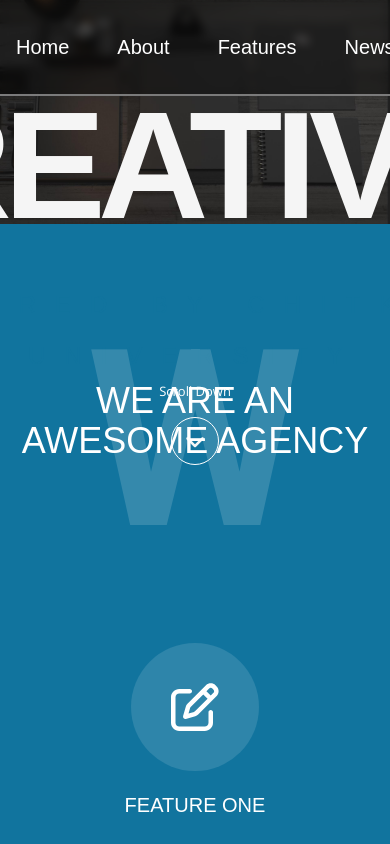
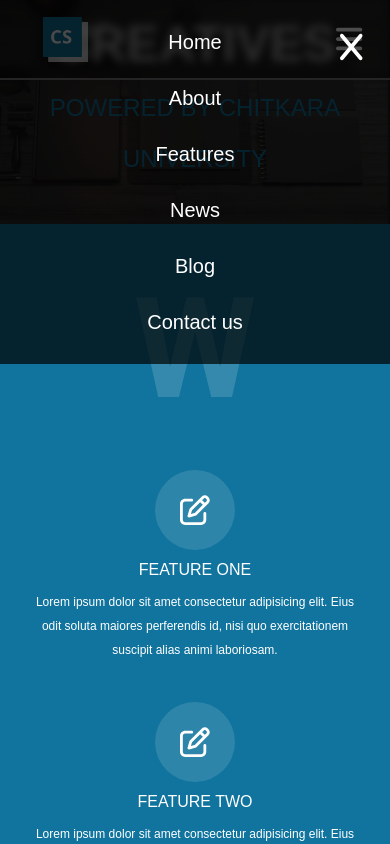
Before and after one commit to ItsRudraksh/React-Project, a React (Vite) app: page / in a window 390 px wide. Built offline with nearby package versions, Linux system fonts and the light colour scheme; a small style sheet from the web is missing.

Commit message:
responsive done

```diff
--- a/package.json
+++ b/package.json
@@ -20,6 +20,7 @@
     "react": "^18.2.0",
     "react-dom": "^18.2.0",
     "react-hook-form": "^7.51.4",
+    "react-responsive": "^10.0.0",
     "react-router-dom": "^6.23.1",
     "sort-by": "^0.0.2"
   },
--- a/src/components/Constants.jsx
+++ b/src/components/Constants.jsx
@@ -4,7 +4,11 @@ import { faPenToSquare } from "@fortawesome/free-regular-svg-icons";
 export const QuickActionItem = ({ children }) => {
   return (
     <div className="flex items-center justify-center gap-4">
-      <FontAwesomeIcon icon={faPenToSquare} color="white" fontSize={60} />
+      <FontAwesomeIcon
+        icon={faPenToSquare}
+        color="white"
+        className="text-[60px] sm:text-5xl"
+      />
       <p className="text-sm leading-6 text-white font-gotham">{children}</p>
     </div>
   );
@@ -19,13 +23,13 @@ export const SectionHeader = ({
   return (
     <div className="relative flex flex-col items-center justify-center px-8 w-full">
       <h1
-        className={`text-[15.438rem] uppercase text-${color} font-roboto font-bold opacity-15 relative`}
+        className={`text-[15.438rem] uppercase text-${color} font-roboto font-bold opacity-15 relative sm:text-[140px]`}
       >
         {letter}
       </h1>
       {sentence && (
         <h1
-          className={`text-4xl text-${color} uppercase font-medium font-gotham text-center absolute top-2/4 -translate-y-3/4`}
+          className={`text-4xl text-${color} uppercase font-medium font-gotham text-center absolute xl:top-2/4 -translate-y-3/4 sm:hidden md:hidden`}
         >
           {sentence}
         </h1>
@@ -36,13 +40,106 @@ export const SectionHeader = ({
 };
 
 export const FeatureItem = ({ icon, title, description }) => (
-  <article className="flex flex-col items-center justify-center text-center text-white gap-4">
-    <div className="w-32 h-32 rounded-full bg-[#2e85aa] flex items-center justify-center">
-      <FontAwesomeIcon icon={icon} className="text-5xl" />
+  <article className="flex flex-col items-center justify-center text-center text-white gap-4 sm:gap-2 md:gap-2">
+    <div className="w-32 h-32 rounded-full bg-[#2e85aa] flex items-center justify-center sm:w-20 sm:h-20 md:w-24 md:h-24">
+      <FontAwesomeIcon
+        icon={icon}
+        className="text-5xl sm:text-3xl md:text-4xl"
+      />
     </div>
-    <h3 className="text-xl uppercase leading-9 font-medium font-gotham">
+    <h3 className="text-xl uppercase leading-9 font-medium font-gotham sm:text-base">
       {title}
     </h3>
     <p className="text-xs leading-6 font-gotham max-w-xs">{description}</p>
   </article>
 );
+
+import { useState, useRef, useEffect } from "react";
+import { Link } from "react-router-dom";
+import {
+  faFacebookF,
+  faSkype,
+  faTwitter,
+  faLinkedinIn,
+} from "@fortawesome/free-brands-svg-icons";
+import { faBars, faX } from "@fortawesome/free-solid-svg-icons";
+
+export const MobileHeader = ({ navLinks, iconLinks, handleClick }) => {
+  const [isMenuOpen, setIsMenuOpen] = useState(false);
+  const menuRef = useRef(null);
+
+  const handleClickOutside = (event) => {
+    if (menuRef.current && !menuRef.current.contains(event.target)) {
+      setIsMenuOpen(false);
+    }
+  };
+
+  useEffect(() => {
+    if (isMenuOpen) {
+      document.addEventListener("mousedown", handleClickOutside);
+    } else {
+      document.removeEventListener("mousedown", handleClickOutside);
+    }
+
+    return () => {
+      document.removeEventListener("mousedown", handleClickOutside);
+    };
+  }, [isMenuOpen]);
+
+  return (
+    <nav
+      ref={menuRef}
+      className="flex flex-row gap-12 flex-grow items-center justify-center h-full sm:justify-end sm:pr-3 md:justify-end md:pr-10"
+    >
+      <ul
+        id="nav-links"
+        className={`flex flex-row gap-12 list-none items-center text-white h-full sm:flex-col sm:fixed sm:top-0 sm:left-0 sm:bg-[rgba(0,0,0,0.7)] sm:h-auto sm:w-full sm:py-5 sm:transition-transform sm:duration-300 sm:transform ${
+          isMenuOpen ? "sm:translate-y-0" : "sm:-translate-y-full"
+        } sm:gap-3 md:flex-col md:fixed md:top-0 md:left-0 md:bg-[rgba(0,0,0,0.7)] md:h-auto md:w-full md:py-5 md:transition-transform md:duration-300 md:transform ${
+          isMenuOpen ? "md:translate-y-0" : "md:-translate-y-full"
+        } md:gap-3`}
+      >
+        <FontAwesomeIcon
+          icon={faX}
+          className="hidden sm:block md:block absolute right-7 top-8 text-3xl cursor-pointer md:right-14"
+          onClick={() => setIsMenuOpen(false)}
+        />
+        {navLinks.map((link, index) => (
+          <li
+            key={index}
+            className="flex items-center h-full border-0 transition-all ease-in-out text-xl font-myriad-pro hover:border-b-8 border-b-[#11749e] cursor-pointer sm:border-0 sm:py-2 md:border-0 md:py-2"
+          >
+            <Link
+              to={{ pathname: "/", hash: link.href }}
+              onClick={(e) => handleClick(e, link.href)}
+            >
+              {link.text}
+            </Link>
+          </li>
+        ))}
+      </ul>
+      {!isMenuOpen && (
+        <FontAwesomeIcon
+          id="menu-bar"
+          icon={faBars}
+          className="hidden text-white text-3xl cursor-pointer sm:block md:block"
+          onClick={() => setIsMenuOpen(true)}
+        />
+      )}
+      <ul
+        id="icon-links"
+        className="flex flex-row gap-6 text-white text-xl sm:hidden md:hidden"
+      >
+        {iconLinks.map((link, index) => (
+          <li key={index}>
+            <a href={link.href} target="_blank" rel="noopener noreferrer">
+              <FontAwesomeIcon icon={link.icon} />
+            </a>
+          </li>
+        ))}
+      </ul>
+    </nav>
+  );
+};
+
+export default MobileHeader;
--- a/src/components/Features.jsx
+++ b/src/components/Features.jsx
@@ -96,10 +96,10 @@ const Features = () => {
   return (
     <section
       id="features"
-      className="w-full h-max bg-[#11749e] flex flex-col items-center justify-center gap-4 py-8"
+      className="w-full h-max bg-[#11749e] flex flex-col items-center justify-center gap-4 py-8 sm:py-5"
     >
       <SectionHeader letter="W" sentence="We are an awesome agency" />
-      <div className="flex gap-10 flex-wrap justify-center">
+      <div className="flex gap-10 flex-wrap justify-center md:grid md:grid-cols-2 md:px-4 lg:grid lg:grid-cols-2 lg:px-4">
         {featuresData.map((feature, index) => (
           <FeatureItem
             key={index}
--- a/src/components/Header.jsx
+++ b/src/components/Header.jsx
@@ -6,6 +6,8 @@ import {
   faTwitter,
   faLinkedinIn,
 } from "@fortawesome/free-brands-svg-icons";
+import { useMediaQuery } from "react-responsive";
+import { MobileHeader } from "./Constants"; // Import the MobileHeader component
 
 const Header = () => {
   const navLinks = [
@@ -23,7 +25,9 @@ const Header = () => {
     { href: "https://www.skype.com/en/", icon: faSkype },
     { href: "https://www.linkedin.com/home", icon: faLinkedinIn },
   ];
+
   const navigate = useNavigate();
+
   const handleClick = (e, href) => {
     e.preventDefault();
     navigate(`${href}`);
@@ -34,9 +38,11 @@ const Header = () => {
     }
   };
 
+  const isSmallOrMedium = useMediaQuery({ query: "(max-width: 1023px)" });
+
   return (
-    <div className="w-full h-24 bg-[rgba(0,0,0,0.4)] px-4 flex items-center justify-between border-b-2 border-b-[#7b7b7b] fixed top-0 z-10 backdrop-blur-sm">
-      <div className="w-1/5 flex items-center justify-end">
+    <div className="w-full h-24 bg-[rgba(0,0,0,0.4)] px-4 items-center flex justify-between border-b-2 border-b-[#7b7b7b] fixed top-0 z-10 backdrop-blur-sm sm:h-20 md:h-20">
+      <div className="w-1/5 flex items-center justify-end lg:justify-center">
         <Link
           to={{ pathname: "/", hash: "#home" }}
           onClick={(e) => handleClick(e, "#home")}
@@ -44,13 +50,18 @@ const Header = () => {
           <img
             src="/Images/Logo.png"
             alt="Logo"
-            width={67}
-            height={67}
-            className="aspect-square object-cover"
+            className="aspect-square object-cover w-[67px] h-[67px] sm:w-[45px] sm:h-[45px] md:w-[45px] md:h-[45px]"
           />
         </Link>
       </div>
-      <nav className="flex flex-row gap-12 flex-grow items-center justify-center h-full">
+      {isSmallOrMedium ? (
+        <MobileHeader
+          navLinks={navLinks}
+          iconLinks={iconLinks}
+          handleClick={handleClick}
+        />
+      ) : (
+        <nav className="flex flex-row gap-12 flex-grow items-center justify-center h-full sm:justify-end sm:pr-3 md:justify-end md:pr-3">
           <ul
             id="nav-links"
             className="flex flex-row gap-12 list-none items-center text-white h-full"
@@ -58,7 +69,7 @@ const Header = () => {
             {navLinks.map((link, index) => (
               <li
                 key={index}
-              className="flex items-center h-full border-0 transition-all ease-in-out text-xl font-myriad-pro hover:border-b-8 border-b-[#11749e] cursor-pointer"
+                className="flex items-center h-full border-0 transition-all ease-in-out text-xl font-myriad-pro hover:border-b-8 border-b-[#11749e] cursor-pointer lg:text-lg"
               >
                 <Link
                   to={{ pathname: "/", hash: link.href }}
@@ -69,7 +80,10 @@ const Header = () => {
               </li>
             ))}
           </ul>
-        <ul id="icon-links" className="flex flex-row gap-6 text-white text-xl">
+          <ul
+            id="icon-links"
+            className="flex flex-row gap-6 text-white text-xl"
+          >
             {iconLinks.map((link, index) => (
               <li key={index}>
                 <a href={link.href} target="_blank" rel="noopener noreferrer">
@@ -79,6 +93,7 @@ const Header = () => {
             ))}
           </ul>
         </nav>
+      )}
     </div>
   );
 };
--- a/src/components/Hero.jsx
+++ b/src/components/Hero.jsx
@@ -12,20 +12,20 @@ const Hero = () => {
         className="w-full h-full object-cover relative"
       />
       <div className="absolute w-full h-full flex items-end justify-center">
-        <div className="h-3/5 flex flex-col items-center justify-between mb-10">
+        <div className="h-3/5 flex flex-col items-center justify-between mb-10 sm:justify-end">
           <div className="flex flex-col items-center justify-center">
-            <h1 className="font-gotham uppercase tracking-hero-spacing text-[9.563rem] font-bold text-[#f5f5f5]">
+            <h1 className="font-gotham uppercase  text-[9.563rem] font-bold text-[#f5f5f5] sm:text-[50px] xl:tracking-hero-spacing md:text-[70px] lg:text-[120px]">
               creatives
             </h1>
-            <p className="text-2xl tracking-[1.188rem] leading-[3.188rem] uppercase text-[#11749e] font-medium text-center font-gotham">
+            <p className="text-2xl xl:tracking-[1.188rem] leading-[3.188rem] uppercase text-[#11749e] font-medium text-center font-gotham sm:text-md lg:tracking-[10px]">
               powered by chitkara university
             </p>
           </div>
-          <div className="flex flex-col items-center justify-center gap-4">
+          <div className="flex flex-col items-center justify-center gap-4 sm:hidden md:gap-2 md:mt-3">
             <p className="text-[0.813rem] leading-5 text-white font-normal font-open-sans">
               Scroll Down
             </p>
-            <div className="w-12 h-12 rounded-full border border-white flex items-center justify-center text-[#f5f5f5] text-xl tracking-[-0.063rem] uppercase transition-all ease-in-out hover:bg-white cursor-pointer hover:text-black">
+            <div className="w-12 h-12 rounded-full border border-white flex items-center justify-center text-[#f5f5f5] text-xl tracking-[-0.063rem] uppercase transition-all ease-in-out hover:bg-white cursor-pointer hover:text-black md:w-10 md:h-10 md:text-lg">
               <a href="#key">
                 <FontAwesomeIcon icon={faChevronDown} />
               </a>
--- a/src/components/QuickAction.jsx
+++ b/src/components/QuickAction.jsx
@@ -1,7 +1,7 @@
 import { QuickActionItem } from "./Constants";
 const QuickAction = () => {
   return (
-    <div className="bg-[#11749e] flex items-center justify-center gap-10 h-64">
+    <div className="bg-[#11749e] flex items-center justify-center gap-24 h-64 sm:flex-col md:flex-col md:pt-5 md:pb-5 md:gap-4">
       <QuickActionItem>
         Cum sociis natoque penatibus et magnis dis parturient
         <br />
--- a/src/components/Team.jsx
+++ b/src/components/Team.jsx
@@ -25,11 +25,11 @@ const Team = () => {
   return (
     <div id="about" className="bg-white w-full pb-16">
       <SectionHeader letter="T" sentence="Our Team" color="black">
-        <p className="text-3xl leading-9 text-[#222222] font-gotham">
+        <p className="text-3xl leading-9 text-[#222222] font-gotham md:text-2xl">
           sales long tail influencer pitch release niche market
         </p>
       </SectionHeader>
-      <div className="flex items-center justify-center gap-8 mt-6">
+      <div className="flex items-center justify-center gap-8 mt-6 sm:flex-col lg:grid md:grid grid-cols-2 md:px-8 lg:px-20">
         {teamMembers.map((member, index) => (
           <div
             key={index}
```
Also changed, not shown: src/components/Blog.jsx (+7 -4 lines), src/components/Contact.jsx (+13 -9 lines), src/components/KeyFeature.jsx (+7 -7 lines), src/components/News.jsx (+4 -4 lines), tailwind.config.js (+8 -1 lines), 2 other files (tests, documents, lock files or other folders). Lines whose indentation alone changed are shown as unchanged.
